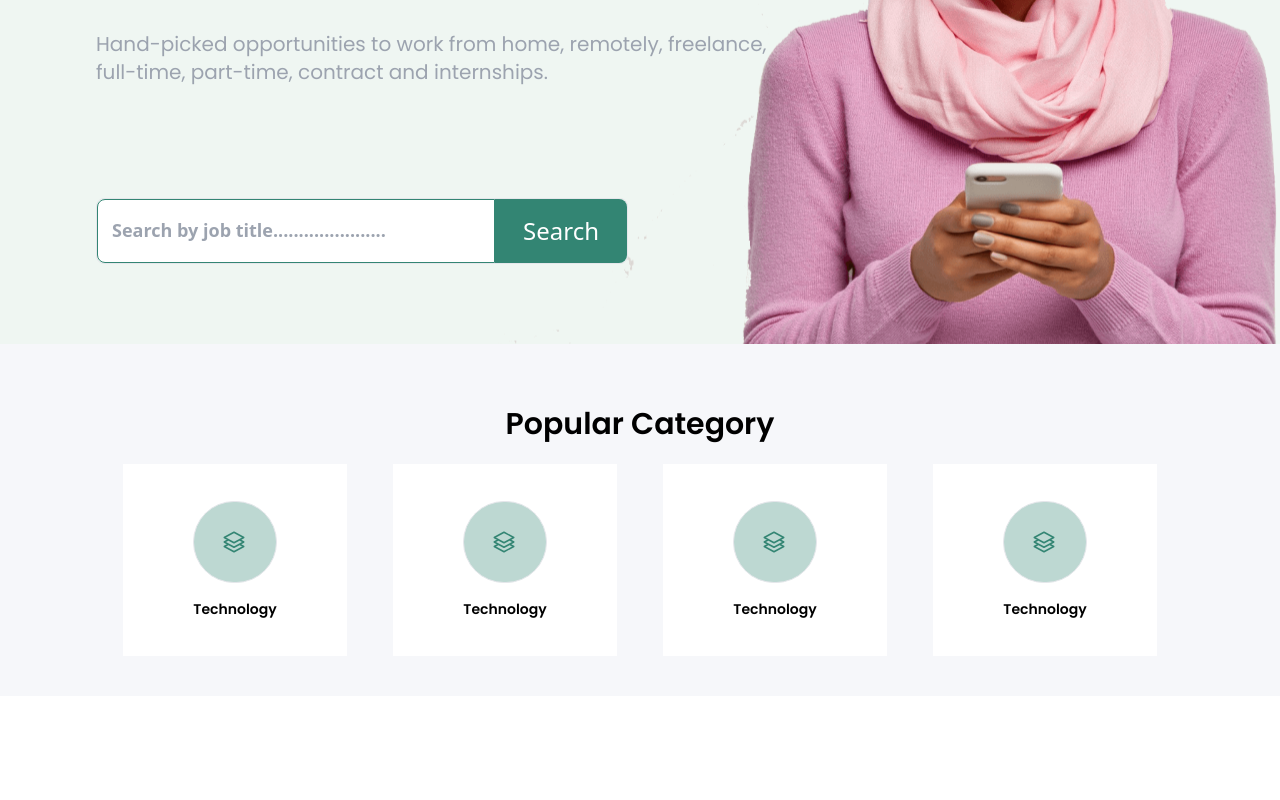
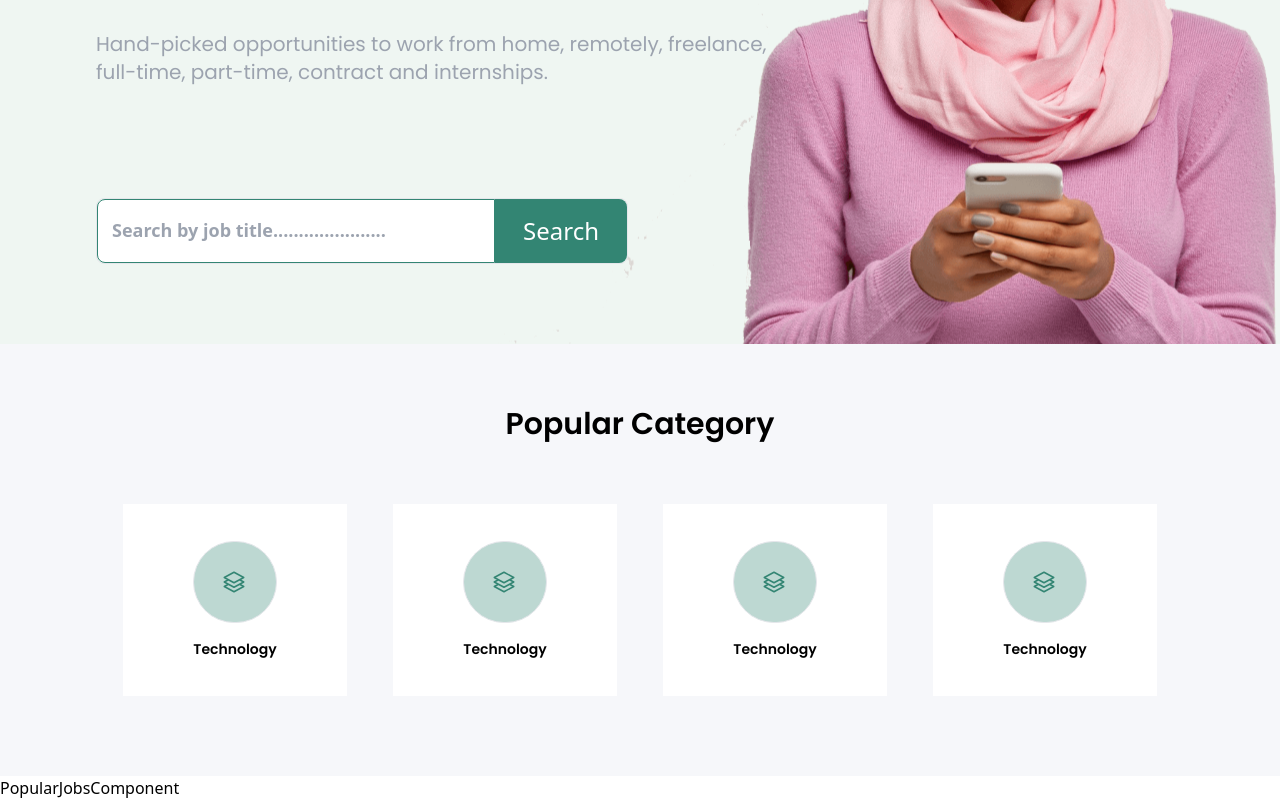
Before and after one commit to hummingbed/react_job_portal, a React (Create React App) app: page / in a window 1280 px wide. Shown: the part 384-1184 px from the top of the page. Before the commit the page ends 1080 px from the top, so only its background shows below. Built offline with nearby package versions, Linux system fonts and the light colour scheme.

Commit message:
popular category component completed

```diff
--- a/src/component/homepage/HompageComponent.js
+++ b/src/component/homepage/HompageComponent.js
@@ -1,10 +1,12 @@
 import HomeHeroComponent from "./homeComponents/HomeHeroComponent";
 import PopularCategoryComponent from "./homeComponents/PopularCategoryComponent";
+import PopularJobsComponent from "./homeComponents/PopularJobsComponent";
 const HompageComponent = () => {
   return (
     <div>
       <HomeHeroComponent />
       <PopularCategoryComponent />
+      <PopularJobsComponent/>
     </div>
   )
 }
--- a/src/component/homepage/homeComponents/PopularCategoryComponent.js
+++ b/src/component/homepage/homeComponents/PopularCategoryComponent.js
@@ -3,7 +3,7 @@ const PopularCategoryComponent = () => {
         <div className="bg-success-200 py-10 md:px-24">
             <p className="flex justify-center font-semibold	text-3xl font-poppins leading-[5rem]">Popular Category</p>
 
-            <div>
+            <div className="py-10">
                 <div class="grid lg:grid-cols-4 mx-auto md:grid-cols-3 xm:grid-cols-2 gap-y-14 gap-x-4 px-3 ">
                     <div className="md:row-span-1 flex justify-center">
                         <div className="bg-white md:row-span-1 w-56 h-48 grid grid-cols-1 content-center">
--- /dev/null
+++ b/src/component/homepage/homeComponents/PopularJobsComponent.js
@@ -0,0 +1,9 @@
+const PopularJobsComponent = () => {
+    return (
+        <div>
+            PopularJobsComponent
+        </div>
+     );
+}
+
+export default PopularJobsComponent;
```
